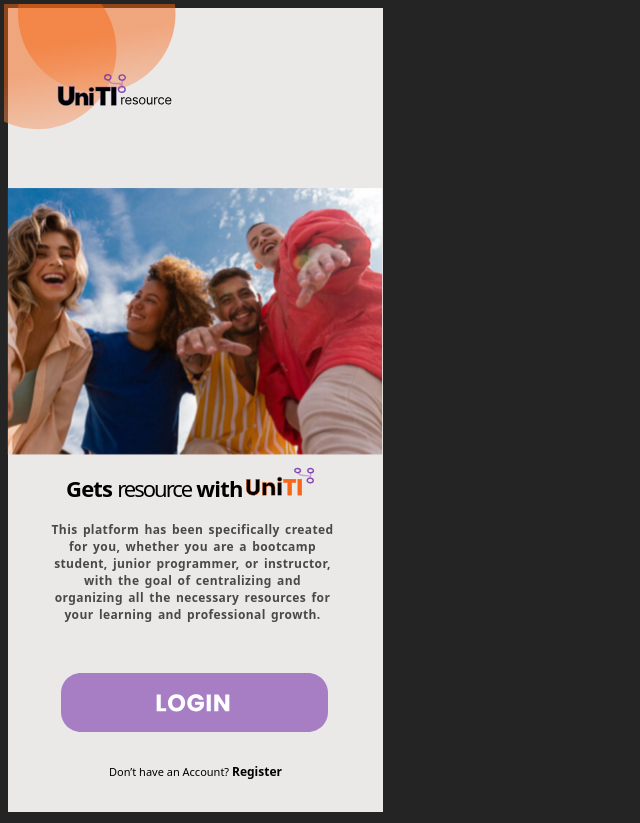
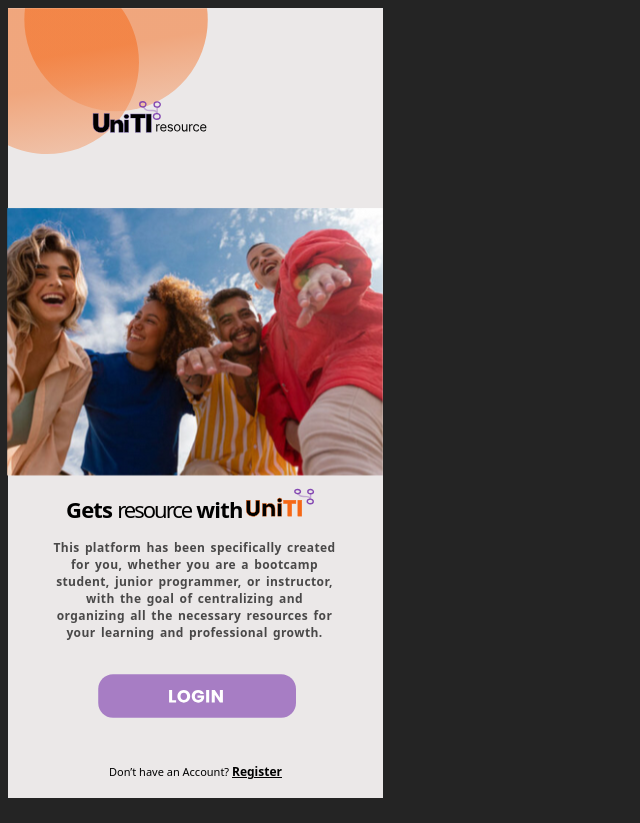
Before and after one commit to Lgtf5/UniTI_app_FRONT, a React (Vite) app: page / in a window 1280 px wide. Shown: the whole page, without its empty margins (0-640 px from the left). Built offline with nearby package versions, Linux system fonts and the light colour scheme.

Commit message:
added SectionsView.css

```diff
--- a/src/App.css
+++ b/src/App.css
@@ -11,7 +11,7 @@
 
 .register-line {
   letter-spacing: 4%;
-  height: 49px;
+  height: 35px;
   text-align: center;
   font-size: 11px;
   color:black;
@@ -23,4 +23,11 @@
   font-family: system-ui, -apple-system, BlinkMacSystemFont, 'Segoe UI', Roboto, Oxygen, Ubuntu, Cantarell, 'Open Sans', 'Helvetica Neue', sans-serif;
   font-weight: 700;
   font-size: 12px;
+  color: black;
+
 }
+
+.footer-line {
+
+  text-align: end;
+}
--- a/src/App.jsx
+++ b/src/App.jsx
@@ -8,21 +8,29 @@ import WelcomeView from './views/welcomeView/welcomeView'
 
 
 
+
 function App() {
 
 
   return (
     <>
+    <div>
       <MainButton/>
+
+     {/*  <BrowserRouter>
+        <Routes> */}
+{/*           <Route path="/" element= {<WelcomeView/>}/>
+        </Routes>
+      </BrowserRouter> */}
       <WelcomeView/>
       <LoginButton/>
-      <div>
-        <p className='register-line'>
-        Don’t have an Account? <a className='ico-register'> Register</a>
-        </p>
 
-      </div>
-
+            <footer className='footer-line'>
+              <p className='register-line'>
+              Don’t have an Account? {' '} <a href="/register" className='ico-register'> Register</a>
+              </p>
+            </footer>
+    </div>
     </>
   )
 }
--- a/src/views/welcomeView/WelcomeView.css
+++ b/src/views/welcomeView/WelcomeView.css
@@ -33,19 +33,19 @@
 }
 
 .eclipse {
-    width: 50%;
-    height: 50%;
+    width: 219px;
+    height: 160px;
     margin: 0;
-    margin-top: -1%;
-    margin-left: -1%;
+    margin-top: 0%;
+    margin-left: 0%;
 }
 
 
 .group {
-    margin-top: 35px;
+    margin-top: 28px;
     margin-left: -33px;
     width: 440px;
-    height: 279.462px;
+    height: 280.462px;
 }
 
 .welcome-title {
@@ -62,11 +62,10 @@
 
 .welcome-text {
     width: 285px;
-    height: 102px;
+    height: 95px;
     color: rgba(0, 0, 0, 0.692);
-    margin-top: 18px;
-    margin-left: 42px;
-    margin-bottom: 40px;
+    margin-top: 15px;
+    margin-left: 44px;
     text-align: center;
     font-size: 12px;
     font-weight: 600;
@@ -78,13 +77,8 @@
     font-family: system-ui, -apple-system, BlinkMacSystemFont, 'Segoe UI', Roboto, Oxygen, Ubuntu, Cantarell, 'Open Sans', 'Helvetica Neue', sans-serif;
 
 }
-
 .icoLogin {
-    text-align: center;
-    height: 40px;
-    width: 267px;
-    margin-top: 20px;
-    margin-bottom: 40px;
-    margin: 50px;
-
+    height: 100px;
+    width: 200px;
+    margin-left: 88px;
 }
--- a/src/views/welcomeView/WelcomeView.jsx
+++ b/src/views/welcomeView/WelcomeView.jsx
@@ -5,7 +5,7 @@ import "./WelcomeView.css"
 function WelcomeView() {
 
     return(
-        <div className="welcome">
+        <div className="welcome-container">
                 <img className="group" src="./fondo.svg" alt="imagen grupo" />
                 <div className="welcome-title">
                 <h1 className="gets">Gets <span className="resource">resource</span> with <img className="uniti-naranja" src="./UnitiNaranja.svg"/></h1>
--- a/src/views/welcomeView/buttons/LoginButton.jsx
+++ b/src/views/welcomeView/buttons/LoginButton.jsx
@@ -8,8 +8,8 @@ function LoginButton() {
 
 
         return (
-            <div className="icoLogin" >
-                <img src="/login.svg" alt="icon login"></img>
+            <div  >
+                <img className="icoLogin" src="/login.svg" alt="icon login"></img>
                 <a></a>
             </div>
         )
```
Also changed, not shown: src/views/SectionsView/SectionsView.css (added).
